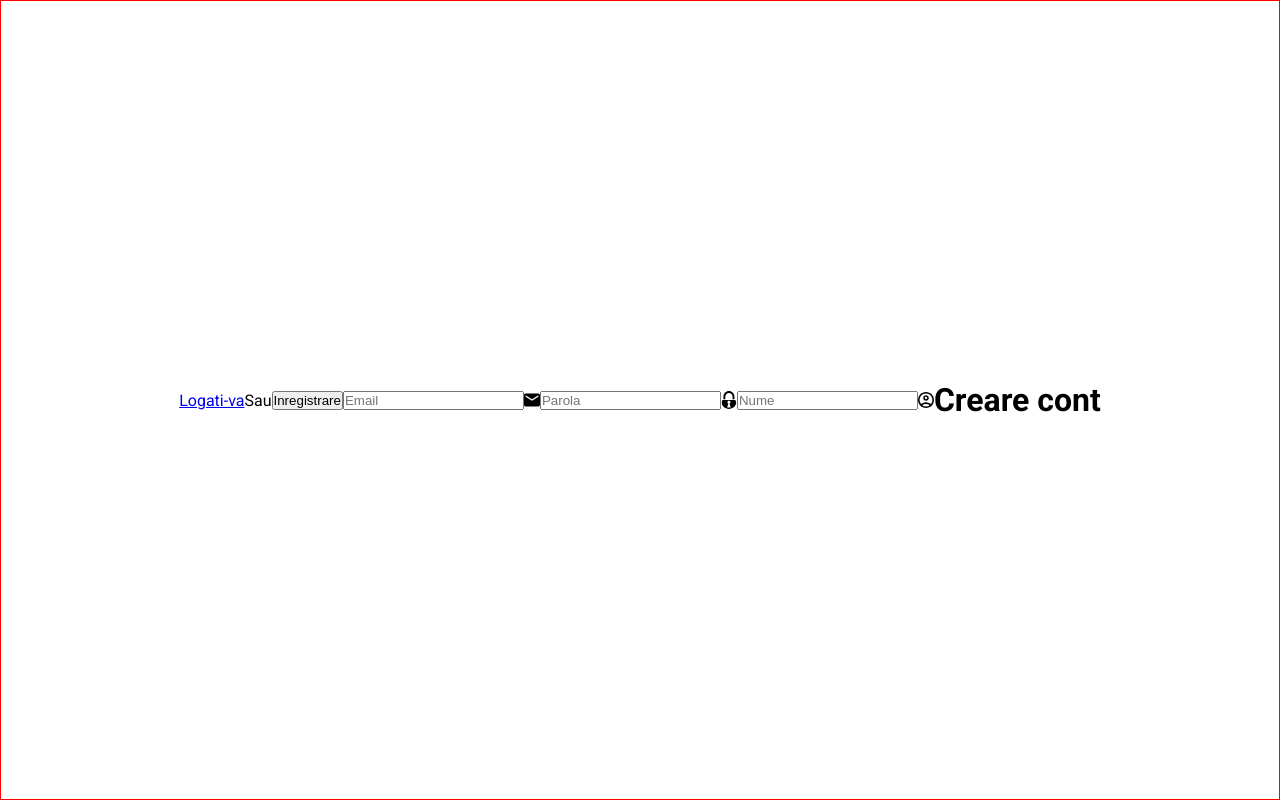
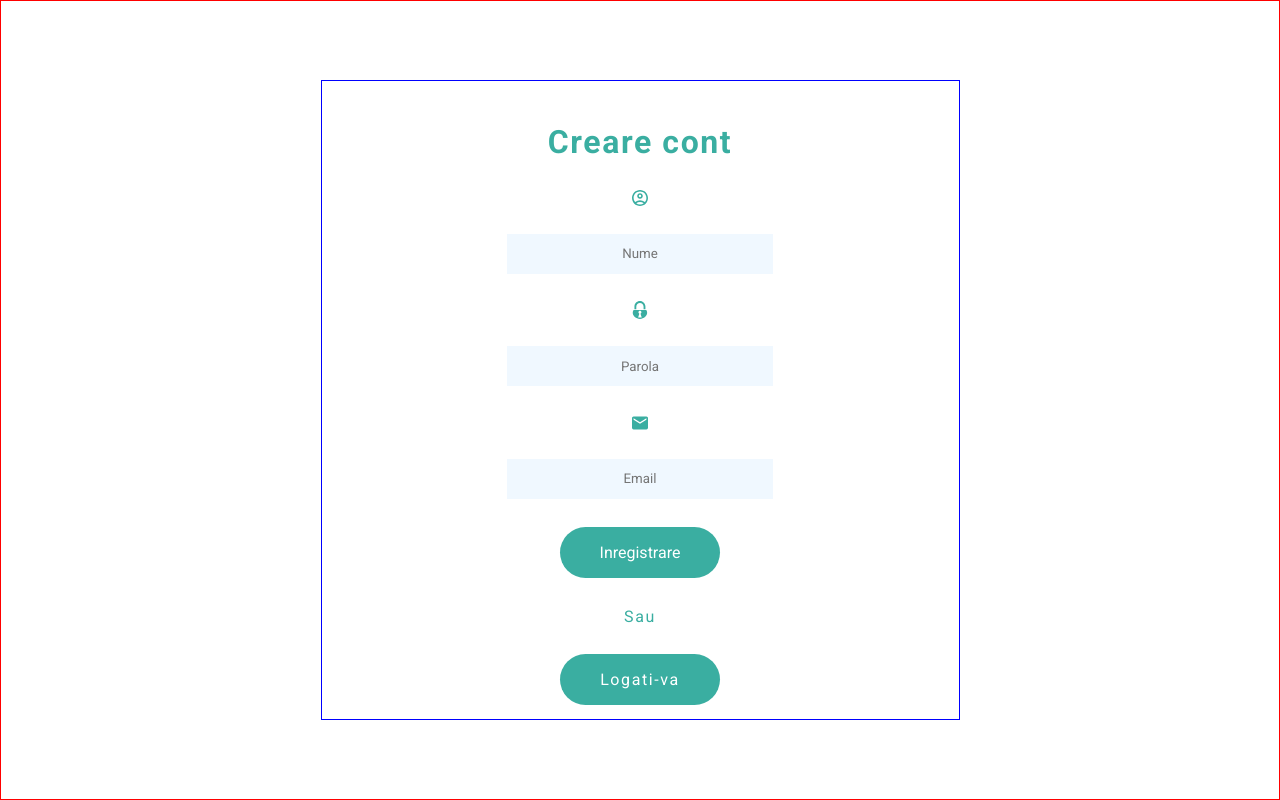
Before and after one commit to Iulian-Pavel/AppointmentSite, a React (Vite) app in the folder client/vite-project/: page / in a window 1280 px wide. Built offline with nearby package versions, Linux system fonts and the light colour scheme.

Commit message:
classname changes, registering is now in a single div

```diff
--- a/client/vite-project/src/pages/Register/register.scss
+++ b/client/vite-project/src/pages/Register/register.scss
@@ -1,12 +1,12 @@
 @import "../../_variables";
 
-.register {
+.register-component {
   @include createFlex(flex, center, center, row-reverse, wrap);
   border: 1px solid red;
   width: 100%;
   height: 100vh;
   font-family: $default-font;
-  .register-right {
+  .register {
     @include createFlex(flex, space-around, center, column, wrap);
     border: 1px solid blue;
     width: 50%;
@@ -44,12 +44,4 @@
       text-decoration: none;
     }
   }
-  .register-left {
-    @include createFlex(flex, center, center, column, wrap);
-    gap: 4em;
-    height: 80vh;
-    border: 1px solid black;
-    text-align: center;
-    // a - the Link component
-  }
 }
```
